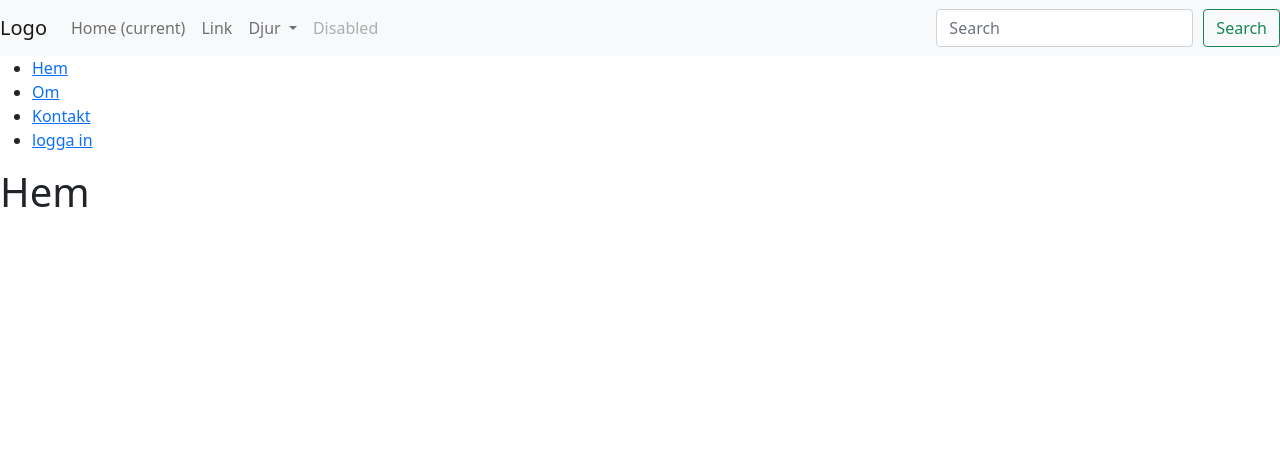
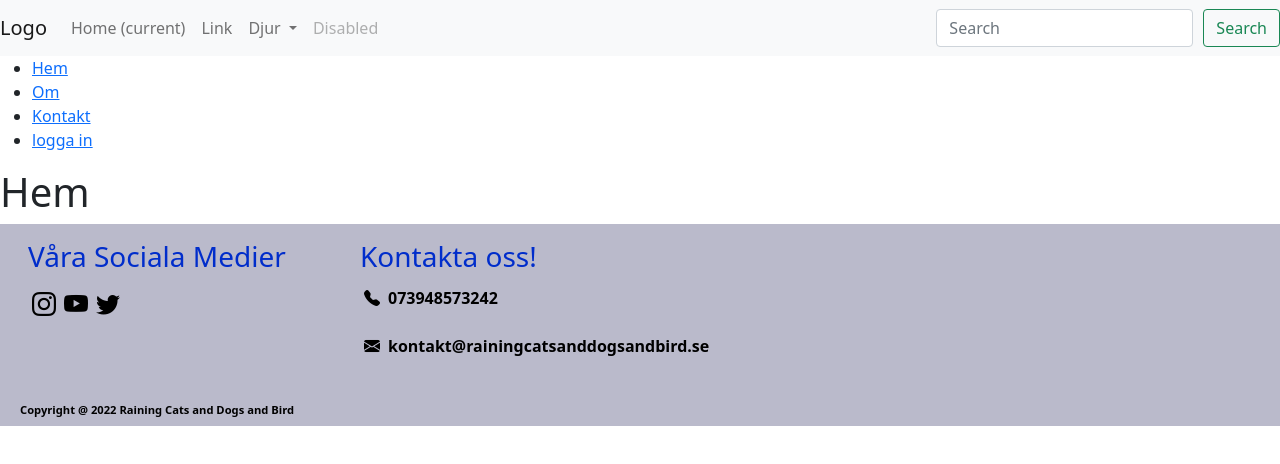
Before and after one commit to Wagsjo/Webshop, a Vue app: page / in a window 1280 px wide. Shown: the top 464 px of the page. Built offline with nearby package versions, Linux system fonts and the light colour scheme.

Commit message:
Add first version footer

```diff
--- a/index.html
+++ b/index.html
@@ -3,12 +3,26 @@
   <head>
     <meta charset="utf-8" />
     <title>Vue.js Vite Example</title>
-  <meta name="viewport" content="width=device-width, initial-scale=1, shrink-to-fit=no">
+    <meta
+      name="viewport"
+      content="width=device-width, initial-scale=1, shrink-to-fit=no"
+    />
     <link href="/favicon-196.png" rel="icon" />
-  <link href="https://cdn.jsdelivr.net/npm/bootstrap@5.1.3/dist/css/bootstrap.min.css" rel="stylesheet"
-        integrity="sha384-1BmE4kWBq78iYhFldvKuhfTAU6auU8tT94WrHftjDbrCEXSU1oBoqyl2QvZ6jIW3" crossorigin="anonymous">
-  <script src="https://cdn.jsdelivr.net/npm/bootstrap@5.1.3/dist/js/bootstrap.bundle.min.js"
-          integrity="sha384-ka7Sk0Gln4gmtz2MlQnikT1wXgYsOg+OMhuP+IlRH9sENBO0LRn5q+8nbTov4+1p" crossorigin="anonymous"></script>
+    <link
+      href="https://cdn.jsdelivr.net/npm/bootstrap@5.1.3/dist/css/bootstrap.min.css"
+      rel="stylesheet"
+      integrity="sha384-1BmE4kWBq78iYhFldvKuhfTAU6auU8tT94WrHftjDbrCEXSU1oBoqyl2QvZ6jIW3"
+      crossorigin="anonymous"
+    />
+    <script
+      src="https://cdn.jsdelivr.net/npm/bootstrap@5.1.3/dist/js/bootstrap.bundle.min.js"
+      integrity="sha384-ka7Sk0Gln4gmtz2MlQnikT1wXgYsOg+OMhuP+IlRH9sENBO0LRn5q+8nbTov4+1p"
+      crossorigin="anonymous"
+    ></script>
+    <link
+      rel="stylesheet"
+      href="https://cdn.jsdelivr.net/npm/bootstrap-icons@1.5.0/font/bootstrap-icons.css"
+    />
   </head>
   <body>
     <div id="app"></div>
--- a/src/App.vue
+++ b/src/App.vue
@@ -3,13 +3,15 @@
   import CitiesList from "./components/CitiesList.vue"
   import CounterButton from "./components/CounterButton.vue"
   import HelloWorld from "./components/HelloWorld.vue"
+  import Footer from "./components/PageFooter.vue"
 
   export default {
     components: {
       CitiesList,
       CounterButton,
       HelloWorld,
-      NavBar
+      NavBar,
+      Footer
     }
   }
 </script>
@@ -36,4 +38,8 @@
   <main>
     <RouterView />
   </main>
+
+  <footer>
+    <Footer />
+  </footer>
 </template>
--- /dev/null
+++ b/src/components/PageFooter.vue
@@ -0,0 +1,59 @@
+<script>
+  export default {
+    data() {
+      return {
+        phone: "073948573242",
+        mail: "kontakt@rainingcatsanddogsandbird.se",
+        copy: "Copyright @ 2022 Raining Cats and Dogs and Bird"
+      }
+    }
+  }
+</script>
+
+<template>
+  <div class="footer container-fluid">
+    <div class="row p-2">
+      <div class="col col-lg-3 m-2">
+        <h3>Våra Sociala Medier</h3>
+        <div class="d-flex">
+          <i class="icons bi-instagram p-1" />
+          <i class="icons bi-youtube p-1" />
+          <i class="icons bi-twitter p-1" />
+        </div>
+      </div>
+      <div class="col col-sm-auto m-2">
+        <h3>Kontakta oss!</h3>
+        <div class="d-flex">
+          <i class="bi-telephone-fill p-1" />
+          <p class="p-1">{{ phone }}</p>
+        </div>
+        <div class="d-flex">
+          <i class="bi-envelope-fill p-1" />
+          <p class="p-1">{{ mail }}</p>
+        </div>
+      </div>
+    </div>
+
+    <p class="copyright p-2">{{ copy }}</p>
+  </div>
+</template>
+
+<style lang="scss" scoped>
+  $footer-primary: #babacb;
+  $footer-text: #000000;
+  $footer-heading: #002dcb;
+
+  .footer {
+    background-color: $footer-primary;
+    color: $footer-text;
+    h3 {
+      color: $footer-heading;
+    }
+    .icons {
+      font-size: 1.5rem;
+    }
+    .copyright {
+      font-size: 0.7rem;
+    }
+  }
+</style>
```
Lines whose indentation alone changed are shown as unchanged.
